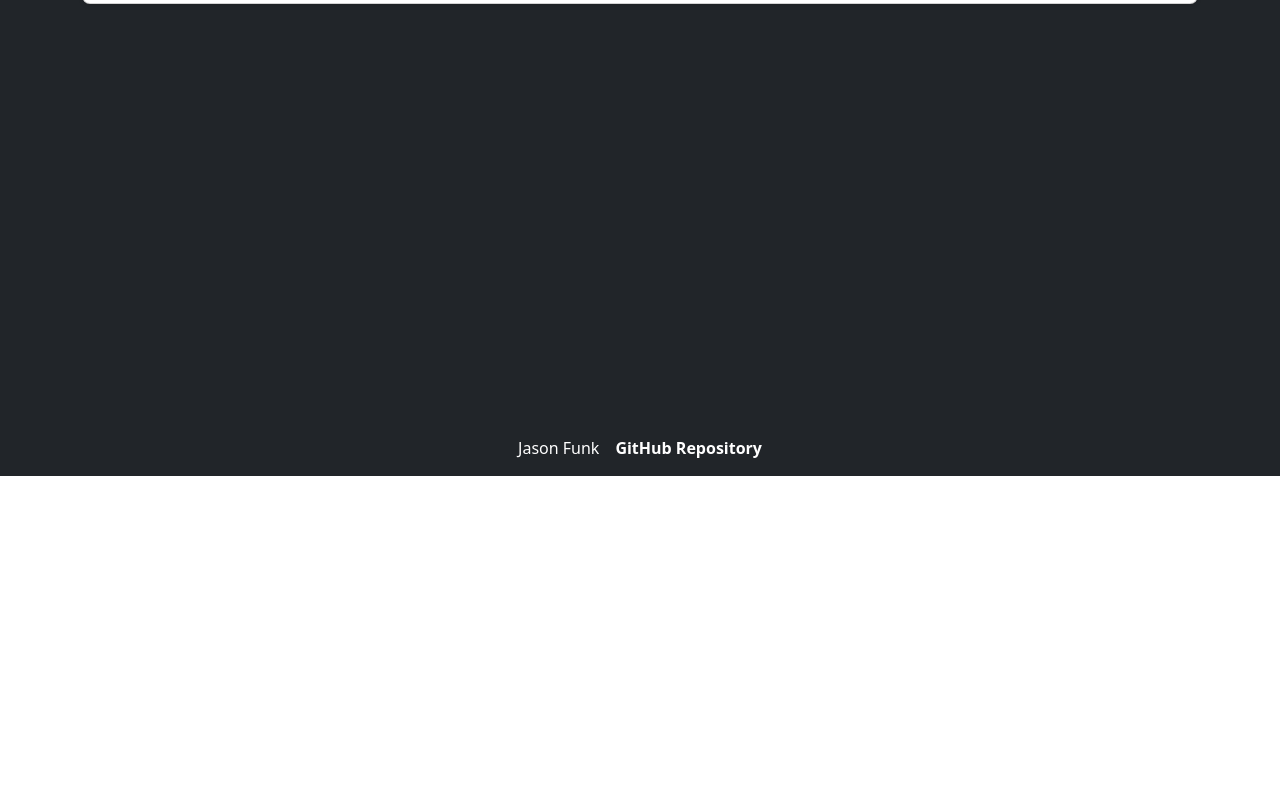
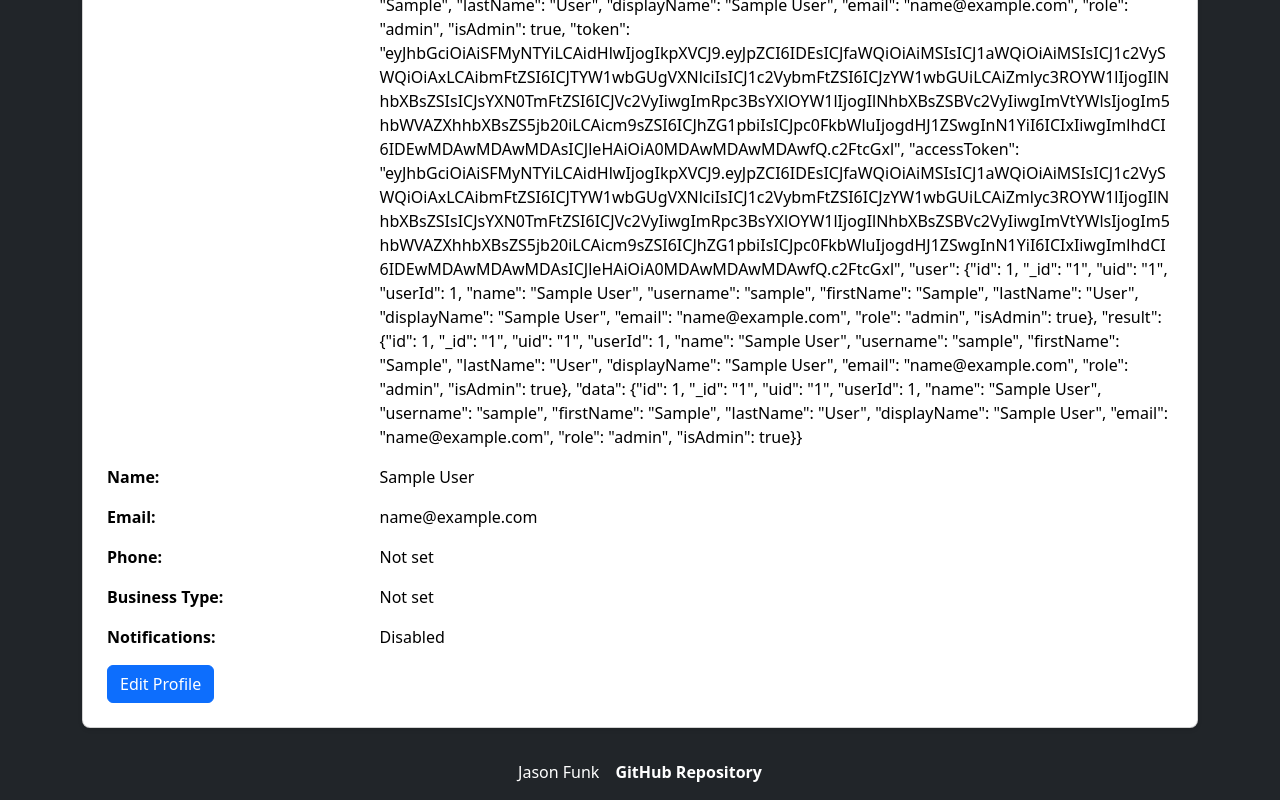
Before and after one commit to DaftFunk123/Self-Hosted-Freelance-LLC-Website, a React (Vite) app in the folder startup-react-p2/: page /profile in a window 1280 px wide. Shown: the part 324-1124 px from the top of the page. Before the commit the page ends 800 px from the top, so only its background shows below. Built offline with nearby package versions, Linux system fonts and the light colour scheme; sample sign-in values are in the browser's storage.

Commit message:
feat: add profile editor with localStorage persistence

```diff
--- a/startup-react-p2/src/pages/Profile/Profile.jsx
+++ b/startup-react-p2/src/pages/Profile/Profile.jsx
@@ -1,11 +1,165 @@
 import React from 'react';
 
-export function Profile() {
+export function Profile({ user }) {
+  const [profile, setProfile] = React.useState({
+    name: '',
+    email: '',
+    phone: '',
+    businessType: 'tutoring',
+    notifications: true
+  });
+  const [isEditing, setIsEditing] = React.useState(false);
+  const [saved, setSaved] = React.useState(false);
+
+  // Load profile from localStorage on mount
+  React.useEffect(() => {
+    const savedProfile = localStorage.getItem('userProfile');
+    if (savedProfile) {
+      setProfile(JSON.parse(savedProfile));
+    } else {
+      setProfile({
+        name: user || '',
+        email: '',
+        phone: '',
+        businessType: 'tutoring',
+        notifications: true
+      });
+    }
+  }, [user]);
+
+  function handleChange(e) {
+    const { name, value, type, checked } = e.target;
+    setProfile(prev => ({
+      ...prev,
+      [name]: type === 'checkbox' ? checked : value
+    }));
+  }
+
+  function handleSubmit(e) {
+    e.preventDefault();
+    localStorage.setItem('userProfile', JSON.stringify(profile));
+    setIsEditing(false);
+    setSaved(true);
+    setTimeout(() => setSaved(false), 3000);
+  }
+
   return (
     <main className="container mt-5 pt-5">
       <h1>User Profile</h1>
+      <p className="lead">Manage your account settings</p>
+
+      {saved && (
+        <div className="alert alert-success alert-dismissible fade show" role="alert">
+          Profile saved successfully!
+          <button type="button" className="btn-close" onClick={() => setSaved(false)}></button>
+        </div>
+      )}
+
       <div className="card p-4">
-        <p>Profile management coming soon in Phase 2!</p>
+        {!isEditing ? (
+          // View Mode
+          <div>
+            <div className="row mb-3">
+              <div className="col-sm-3 fw-bold">Username:</div>
+              <div className="col-sm-9">{user}</div>
+            </div>
+            <div className="row mb-3">
+              <div className="col-sm-3 fw-bold">Name:</div>
+              <div className="col-sm-9">{profile.name || 'Not set'}</div>
+            </div>
+            <div className="row mb-3">
+              <div className="col-sm-3 fw-bold">Email:</div>
+              <div className="col-sm-9">{profile.email || 'Not set'}</div>
+            </div>
+            <div className="row mb-3">
+              <div className="col-sm-3 fw-bold">Phone:</div>
+              <div className="col-sm-9">{profile.phone || 'Not set'}</div>
+            </div>
+            <div className="row mb-3">
+              <div className="col-sm-3 fw-bold">Business Type:</div>
+              <div className="col-sm-9">
+                {profile.businessType === 'tutoring' ? 'Tutoring' :
+                 profile.businessType === 'rental' ? 'Equipment Rental' :
+                 profile.businessType === 'music' ? 'Music Lessons' : 'Not set'}
+              </div>
+            </div>
+            <div className="row mb-3">
+              <div className="col-sm-3 fw-bold">Notifications:</div>
+              <div className="col-sm-9">{profile.notifications ? 'Enabled' : 'Disabled'}</div>
+            </div>
+            <button className="btn btn-primary" onClick={() => setIsEditing(true)}>
+              Edit Profile
+            </button>
+          </div>
+        ) : (
+          // Edit Mode
+          <form onSubmit={handleSubmit}>
+            <div className="mb-3">
+              <label className="form-label">Full Name</label>
+              <input
+                type="text"
+                className="form-control"
+                name="name"
+                value={profile.name}
+                onChange={handleChange}
+              />
+            </div>
+            <div className="mb-3">
+              <label className="form-label">Email</label>
+              <input
+                type="email"
+                className="form-control"
+                name="email"
+                value={profile.email}
+                onChange={handleChange}
+              />
+            </div>
+            <div className="mb-3">
+              <label className="form-label">Phone</label>
+              <input
+                type="tel"
+                className="form-control"
+                name="phone"
+                value={profile.phone}
+                onChange={handleChange}
+              />
+            </div>
+            <div className="mb-3">
+              <label className="form-label">Business Type</label>
+              <select
+                className="form-select"
+                name="businessType"
+                value={profile.businessType}
+                onChange={handleChange}
+              >
+                <option value="tutoring">Tutoring</option>
+                <option value="rental">Equipment Rental</option>
+                <option value="music">Music Lessons</option>
+              </select>
+            </div>
+            <div className="mb-3 form-check">
+              <input
+                type="checkbox"
+                className="form-check-input"
+                name="notifications"
+                checked={profile.notifications}
+                onChange={handleChange}
+                id="notifications"
+              />
+              <label className="form-check-label" htmlFor="notifications">
+                Receive email notifications
+              </label>
+            </div>
+            <div className="d-flex gap-2">
+              <button type="submit" className="btn btn-success">
+                Save Changes
+              </button>
+              <button type="button" className="btn btn-secondary" onClick={() => setIsEditing(false)}>
+                Cancel
+              </button>
+            </div>
+          </form>
+        )}
       </div>
     </main>
   );
```
